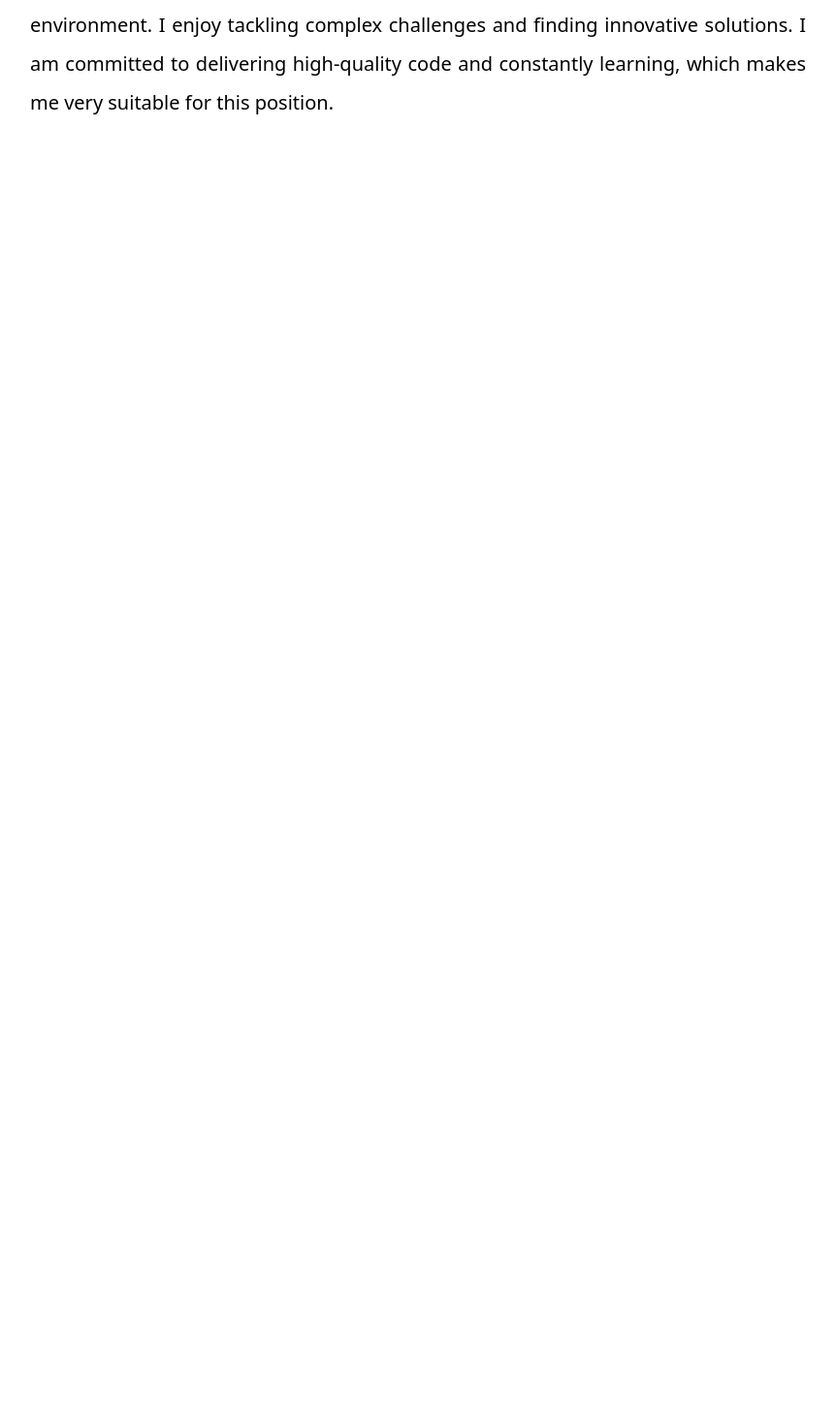
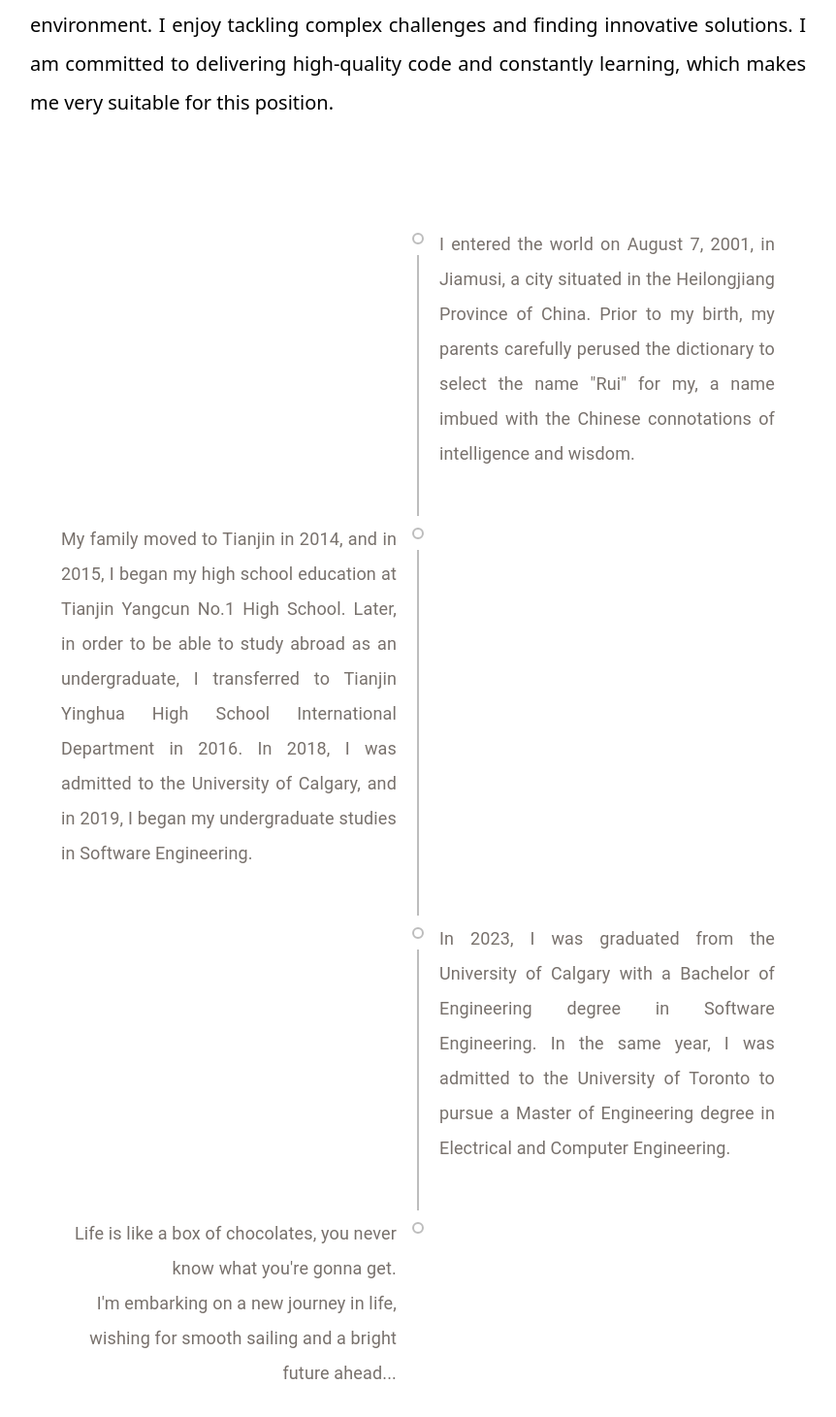
Before and after one commit to zhijie-os/rui_portfolio, a Next.js app: page / in a window 1280 px wide. Shown: the part 755-2216 px from the top of the page at 97% size, without its empty margins (209-1071 px from the left). Before the commit the page ends 977 px from the top, so only its background shows below. Built offline with nearby package versions, Linux system fonts and the light colour scheme.

Commit message:
homepage almost done

```diff
--- a/package.json
+++ b/package.json
@@ -12,6 +12,7 @@
     "@emotion/react": "^11.11.1",
     "@emotion/styled": "^11.11.0",
     "@mui/icons-material": "^5.14.7",
+    "@mui/lab": "^5.0.0-alpha.142",
     "@mui/material": "^5.14.7",
     "@mui/styled-engine-sc": "^5.14.7",
     "autoprefixer": "10.4.15",
--- a/src/pages/index.js
+++ b/src/pages/index.js
@@ -9,6 +9,12 @@ import EmailIcon from '@mui/icons-material/Email';
 import Head from "next/head";
 import * as React from 'react';
 import Divider from '@mui/material/Divider';
+import Timeline from '@mui/lab/Timeline';
+import TimelineItem from '@mui/lab/TimelineItem';
+import TimelineSeparator from '@mui/lab/TimelineSeparator';
+import TimelineConnector from '@mui/lab/TimelineConnector';
+import TimelineContent from '@mui/lab/TimelineContent';
+import TimelineDot from '@mui/lab/TimelineDot';
 
 
 
@@ -91,7 +97,7 @@ export default function Home() {
         </div>
 
         {/* short description */}
-        <div className="text-center text-3xl px-16 font-serif font-bold space-x-1.5">I,&nbsp;
+        <div className="text-center text-3xl px-16 font-serif font-bold space-x-1.5 leading-loose">I,&nbsp;
           <span className="underline decoration-slate-400">
             Rui (Lareina) Guan
           </span>
@@ -148,7 +154,7 @@ export default function Home() {
           <span className="text-violet-800">React</span>,&nbsp;
           <span className="text-violet-800">Node.js</span>,&nbsp;
           <span className="text-violet-800">MySQL</span>, etc.
-          Therefore, I have a strong interest in&nbsp;
+          Tmyefore, I have a strong interest in&nbsp;
           <span className="underline decoration-sky-400 font-bold">
             Software Development
           </span>
@@ -178,6 +184,60 @@ export default function Home() {
           which makes me very suitable for this position.
         </div>
       </main>
+
+      <Timeline position="alternate">
+        <TimelineItem>
+          <TimelineSeparator>
+            <TimelineDot variant="outlined" />
+            <TimelineConnector />
+          </TimelineSeparator>
+          <TimelineContent>
+            <div className="text-justify text-stone-500 text-lg pr-60 pb-10 leading-loose">
+              I entered the world on August 7, 2001, in Jiamusi,
+              a city situated in the Heilongjiang Province of China.
+              Prior to my birth, my parents carefully perused the dictionary to select the name "Rui" for my,
+              a name imbued with the Chinese connotations of intelligence and wisdom.
+            </div>
+          </TimelineContent>
+        </TimelineItem>
+        <TimelineItem>
+          <TimelineSeparator>
+            <TimelineDot variant="outlined" />
+            <TimelineConnector />
+          </TimelineSeparator>
+          <TimelineContent>
+            <div className="text-justify text-stone-500 text-lg pl-60 pb-10 leading-loose">
+              My family moved to Tianjin in 2014, and in 2015, I began my high school education at Tianjin Yangcun No.1 High School.
+              Later, in order to be able to study abroad as an undergraduate, I transferred to Tianjin Yinghua High School International Department in 2016.
+              In 2018, I was admitted to the University of Calgary, and in 2019, I began my undergraduate studies in Software Engineering.
+            </div>
+          </TimelineContent>
+        </TimelineItem>
+        <TimelineItem>
+          <TimelineSeparator>
+            <TimelineDot variant="outlined" />
+            <TimelineConnector />
+          </TimelineSeparator>
+          <TimelineContent>
+            <div className="text-justify text-stone-500 text-lg pr-60 pb-10 leading-loose">
+              In 2023, I was graduated from the University of Calgary with a Bachelor of Engineering degree in Software Engineering.
+              In the same year, I was admitted to the University of Toronto to pursue a Master of Engineering degree in Electrical and Computer Engineering.
+            </div>
+          </TimelineContent>
+        </TimelineItem>
+        <TimelineItem>
+          <TimelineSeparator>
+            <TimelineDot variant="outlined" />
+          </TimelineSeparator>
+          <TimelineContent>
+            <div className="text-right text-stone-500 text-lg pl-60 pb-10 leading-loose">
+              Life is like a box of chocolates, you never know what you're gonna get.<br />
+              I'm embarking on a new journey in life, wishing for smooth sailing and a bright future ahead...
+            </div>
+          </TimelineContent>
+        </TimelineItem>
+      </Timeline>
+
     </>
   );
 }
```
Also changed, not shown: public/Kenshi_Yonezu_-_Lemon.png (added), 1 other file (tests, documents, lock files or other folders).
